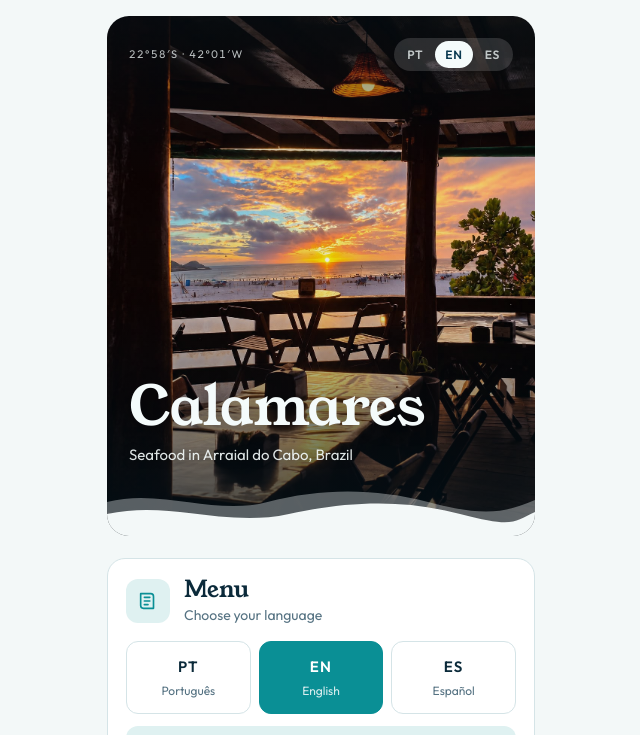
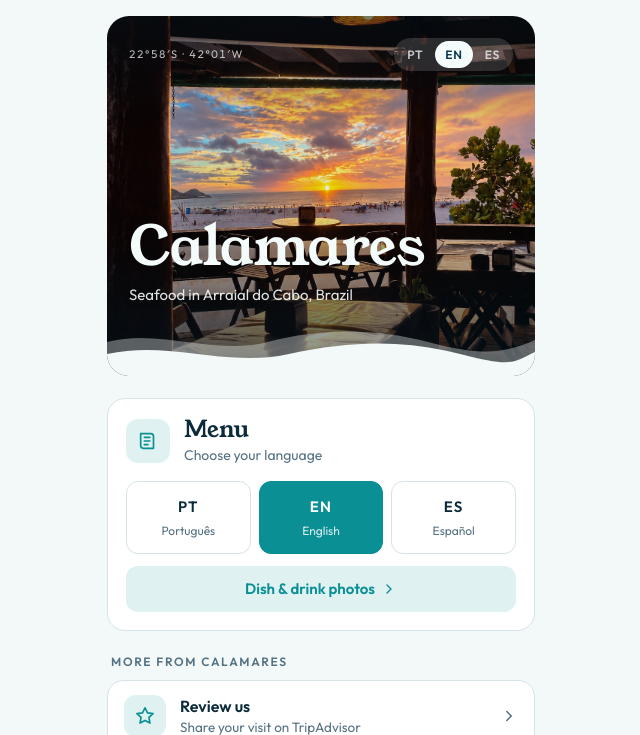
Before and after one commit to restaurantecalamares/restaurantecalamares.github.io, a plain HTML site: page index.html in a window 1280 px wide. Shown: the top 735 px of the page, without its empty margins (319-959 px from the left). Drawn offline with Linux system fonts and the light colour scheme.

Commit message:
Adjust hero section height in CSS

```diff
--- a/index.html
+++ b/index.html
@@ -33,7 +33,7 @@ body{margin:0;background:var(--bg);color:var(--ink);font-family:var(--f-body);fo
 .wrap{max-width:460px;margin:0 auto;padding-inline:16px;padding-block:16px 40px;display:flex;flex-direction:column;gap:22px}
 
 /* Hero */
-.hero{position:relative;overflow:hidden;border-radius:22px;color:var(--hero-fg);display:flex;flex-direction:column;min-height:min(118vw,520px);
+.hero{position:relative;overflow:hidden;border-radius:22px;color:var(--hero-fg);display:flex;flex-direction:column;min-height:min(80vw,360px);
   background:linear-gradient(180deg,rgba(4,18,26,.55) 0%,rgba(4,18,26,.05) 32%,rgba(4,18,26,.1) 55%,rgba(4,18,26,.78) 100%),url("5635682b-1a8f-4ba0-b5c4-4602a986dac5.jpg") center 45%/cover,var(--hero-a);padding:22px 22px 70px}
 .hero-top{display:flex;justify-content:space-between;align-items:center;gap:12px}
 .coords{font-size:11px;letter-spacing:.14em;text-transform:uppercase;opacity:.75;font-variant-numeric:tabular-nums}
```
